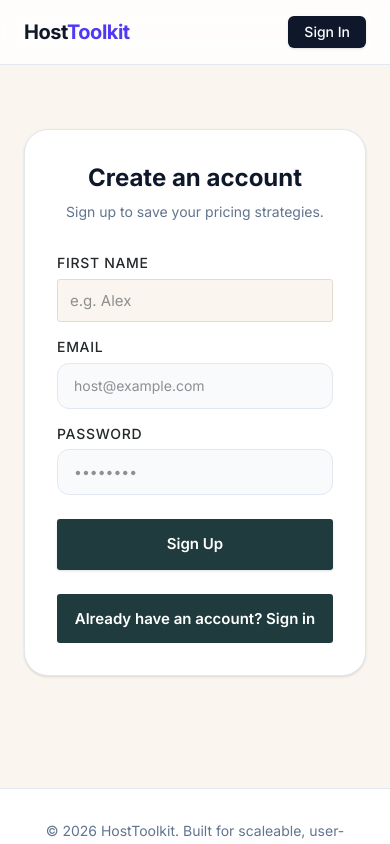
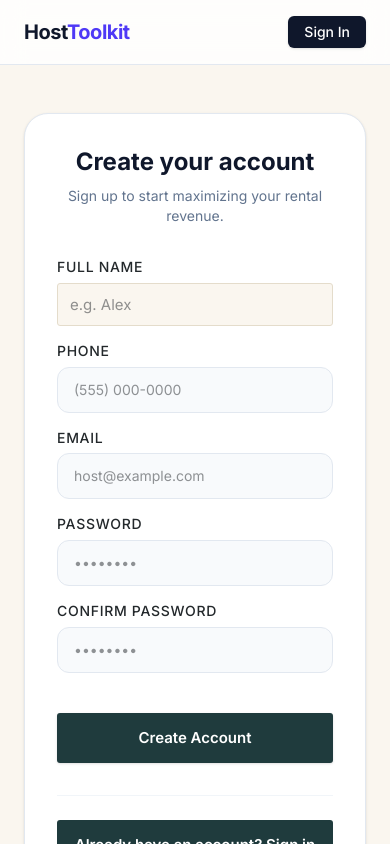
Before and after one commit to pbanda05/HouseListingProject, a Next.js app: page /login in a window 390 px wide. Both pictures are taken after a click on the button "Don't have an account? Sign up". Shown: the top 844 px of the page. Built offline with nearby package versions, Linux system fonts and the light colour scheme; no server answers.

Commit message:
Expand sign-up form to include phone number and password confirmation

```diff
--- a/app/login/page.tsx
+++ b/app/login/page.tsx
@@ -5,11 +5,18 @@ import { createClient } from "../utils/supabase";
 
 export default function LoginPage() {
   const [isSignUp, setIsSignUp] = useState(false);
-  const [firstName, setFirstName] = useState("");
+
+  // Form State
+  const [name, setName] = useState("");
+  const [phone, setPhone] = useState("");
   const [email, setEmail] = useState("");
   const [password, setPassword] = useState("");
+  const [confirmPassword, setConfirmPassword] = useState("");
+
+  // UI State
   const [loading, setLoading] = useState(false);
   const [message, setMessage] = useState("");
+
   const router = useRouter();
   const supabase = createClient();
 
@@ -19,21 +26,34 @@ export default function LoginPage() {
     setMessage("");
 
     if (isSignUp) {
+      // 1. Validate that passwords match before doing anything
+      if (password !== confirmPassword) {
+        setMessage("Error: Passwords do not match.");
+        setLoading(false);
+        return;
+      }
+
+      // 2. Send all the new metadata to Supabase
       const { data, error } = await supabase.auth.signUp({
         email,
         password,
         options: {
           data: {
-            first_name: firstName
+            first_name: name,
+            phone: phone
           }
         }
       });
+
       if (error) setMessage(error.message);
       else {
         if (!data.session) {
           setMessage("Success! Check your email for the verification link.");
-          // NEW LOGIC: Set a flag so the app knows this is a first-time verification
           localStorage.setItem('showSignupToast', 'true');
+
+          // Clear sensitive fields after success
+          setPassword("");
+          setConfirmPassword("");
         } else {
           router.push("/");
           router.refresh();
@@ -50,54 +70,82 @@ export default function LoginPage() {
     setLoading(false);
   };
 
-  const alertColor = message.includes('error') || message.includes('Invalid') ? 'bg-red-50 text-red-600' : 'bg-emerald-50 text-emerald-600';
+  // Turn the box red if it's an error, green if it's a success
+  const alertColor = message.toLowerCase().includes('error') || message.includes('Invalid')
+    ? 'bg-red-50 text-red-600 border border-red-100'
+    : 'bg-emerald-50 text-emerald-600 border border-emerald-100';
 
   return (
-    <div className="min-h-[80vh] flex items-center justify-center px-6">
+    <div className="min-h-[85vh] flex items-center justify-center px-6 py-12">
       <div className="w-full max-w-md bg-white border border-slate-200 rounded-3xl p-8 shadow-sm">
         <div className="text-center mb-8">
           <h1 className="text-2xl font-bold text-slate-900 mb-2">
-            {isSignUp ? "Create an account" : "Welcome back"}
+            {isSignUp ? "Create your account" : "Welcome back"}
           </h1>
           <p className="text-sm text-slate-500">
             {isSignUp
-              ? "Sign up to save your pricing strategies."
+              ? "Sign up to start maximizing your rental revenue."
               : "Enter your details to access your saved tools."}
           </p>
         </div>
 
         <form className="space-y-4" onSubmit={handleAuth}>
+
+          {/* --- SIGN UP ONLY FIELDS (TOP) --- */}
           {isSignUp && (
-            <div>
-              <label className="block text-xs font-semibold text-slate-700 uppercase tracking-wider mb-2">First Name</label>
-              <input type="text" required value={firstName} onChange={(e) => setFirstName(e.target.value)} placeholder="e.g. Alex" className="w-full bg-slate-50 border border-slate-200 rounded-xl px-4 py-3 text-sm focus:outline-none focus:border-indigo-500 focus:ring-1 focus:ring-indigo-500" />
+            <div className="grid grid-cols-1 sm:grid-cols-2 gap-4">
+              <div>
+                <label className="block text-xs font-semibold text-slate-700 uppercase tracking-wider mb-2">Full Name</label>
+                <input type="text" required value={name} onChange={(e) => setName(e.target.value)} placeholder="e.g. Alex" className="w-full bg-slate-50 border border-slate-200 rounded-xl px-4 py-3 text-sm focus:outline-none focus:border-indigo-500 focus:ring-1 focus:ring-indigo-500 transition-colors" />
+              </div>
+              <div>
+                <label className="block text-xs font-semibold text-slate-700 uppercase tracking-wider mb-2">Phone</label>
+                <input type="tel" value={phone} onChange={(e) => setPhone(e.target.value)} placeholder="(555) 000-0000" className="w-full bg-slate-50 border border-slate-200 rounded-xl px-4 py-3 text-sm focus:outline-none focus:border-indigo-500 focus:ring-1 focus:ring-indigo-500 transition-colors" />
+              </div>
             </div>
           )}
+
+          {/* --- SHARED FIELDS --- */}
           <div>
             <label className="block text-xs font-semibold text-slate-700 uppercase tracking-wider mb-2">Email</label>
-            <input type="email" required value={email} onChange={(e) => setEmail(e.target.value)} placeholder="host@example.com" className="w-full bg-slate-50 border border-slate-200 rounded-xl px-4 py-3 text-sm focus:outline-none focus:border-indigo-500 focus:ring-1 focus:ring-indigo-500" />
+            <input type="email" required value={email} onChange={(e) => setEmail(e.target.value)} placeholder="host@example.com" className="w-full bg-slate-50 border border-slate-200 rounded-xl px-4 py-3 text-sm focus:outline-none focus:border-indigo-500 focus:ring-1 focus:ring-indigo-500 transition-colors" />
           </div>
           <div>
             <label className="block text-xs font-semibold text-slate-700 uppercase tracking-wider mb-2">Password</label>
-            <input type="password" required value={password} onChange={(e) => setPassword(e.target.value)} placeholder="••••••••" className="w-full bg-slate-50 border border-slate-200 rounded-xl px-4 py-3 text-sm focus:outline-none focus:border-indigo-500 focus:ring-1 focus:ring-indigo-500" />
+            <input type="password" required value={password} onChange={(e) => setPassword(e.target.value)} placeholder="••••••••" className="w-full bg-slate-50 border border-slate-200 rounded-xl px-4 py-3 text-sm focus:outline-none focus:border-indigo-500 focus:ring-1 focus:ring-indigo-500 transition-colors" />
           </div>
 
+          {/* --- SIGN UP ONLY FIELDS (BOTTOM) --- */}
+          {isSignUp && (
+            <div>
+              <label className="block text-xs font-semibold text-slate-700 uppercase tracking-wider mb-2">Confirm Password</label>
+              <input type="password" required value={confirmPassword} onChange={(e) => setConfirmPassword(e.target.value)} placeholder="••••••••" className="w-full bg-slate-50 border border-slate-200 rounded-xl px-4 py-3 text-sm focus:outline-none focus:border-indigo-500 focus:ring-1 focus:ring-indigo-500 transition-colors" />
+            </div>
+          )}
+
+          {/* --- STATUS MESSAGE --- */}
           {message && (
-            <div className={"text-sm font-medium p-3 rounded-xl " + alertColor}>
+            <div className={"text-sm font-medium p-4 rounded-xl mt-4 " + alertColor}>
               {message}
             </div>
           )}
 
-          <button type="submit" disabled={loading} className="w-full py-3 px-6 rounded-xl bg-indigo-600 hover:bg-indigo-700 text-white font-semibold shadow-sm transition-all active:scale-[0.99] mt-2 disabled:opacity-50">
-            {loading ? "Processing..." : (isSignUp ? "Sign Up" : "Sign In")}
+          {/* --- SUBMIT BUTTON --- */}
+          <button type="submit" disabled={loading} className="w-full py-3.5 px-6 rounded-xl bg-indigo-600 hover:bg-indigo-700 text-white font-semibold shadow-sm transition-all active:scale-[0.99] mt-6 disabled:opacity-50">
+            {loading ? "Processing..." : (isSignUp ? "Create Account" : "Sign In")}
           </button>
         </form>
 
-        <div className="mt-6 text-center">
+        <div className="mt-8 text-center border-t border-slate-100 pt-6">
           <button
             type="button"
-            onClick={() => { setIsSignUp(!isSignUp); setMessage(""); }}
-            className="text-sm text-indigo-600 hover:text-indigo-700 font-medium transition"
+            onClick={() => {
+              setIsSignUp(!isSignUp);
+              setMessage("");
+              setPassword(""); // Reset passwords when toggling views
+              setConfirmPassword("");
+            }}
+            className="text-sm text-indigo-600 hover:text-indigo-700 font-semibold transition-colors"
           >
             {isSignUp ? "Already have an account? Sign in" : "Don't have an account? Sign up"}
           </button>
```
